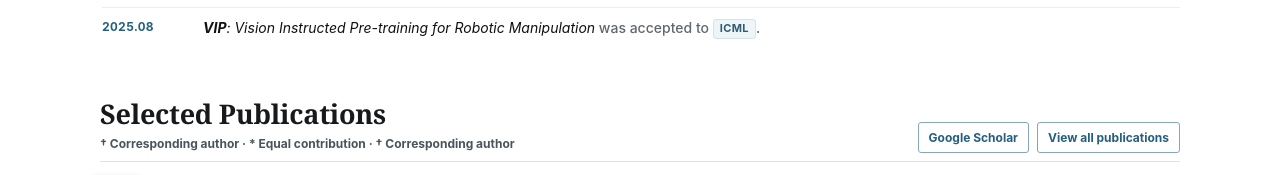
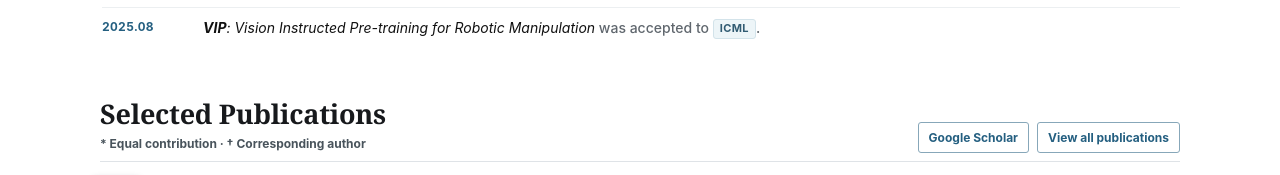
Before and after one commit to TonyXuQAQ/TonyXuQAQ.github.io, a React (Vite) app: page / in a window 1280 px wide. Shown: the part 905-1080 px from the top of the page. Built offline with nearby package versions, Linux system fonts and the light colour scheme.

Commit message:
Deduplicate publication author notes

```diff
--- a/src/components/PublicationsSection.tsx
+++ b/src/components/PublicationsSection.tsx
@@ -21,6 +21,8 @@ const primaryLinkOrder: Record<PublicationResourceLabel, number> = {
   Data: 3,
   Model: 4,
 };
+
+const authorNoteOrder = ["* Equal contribution", "† Corresponding author"];
 
 function orderedPublicationLinks(links: Publication["links"]) {
   return links
@@ -179,8 +181,23 @@ export function PublicationsSection({
         ]
       : [{ title: "", items: visibleItems }];
   const authorNotes = Array.from(
-    new Set(visibleItems.flatMap((item) => (item.authorNote ? [item.authorNote] : []))),
-  );
+    new Set(
+      visibleItems.flatMap((item) =>
+        item.authorNote
+          ? item.authorNote.split(/\s*·\s*/u).filter(Boolean)
+          : [],
+      ),
+    ),
+  ).sort((left, right) => {
+    const leftOrder = authorNoteOrder.indexOf(left);
+    const rightOrder = authorNoteOrder.indexOf(right);
+
+    return (
+      (leftOrder === -1 ? authorNoteOrder.length : leftOrder) -
+        (rightOrder === -1 ? authorNoteOrder.length : rightOrder) ||
+      left.localeCompare(right)
+    );
+  });
 
   if (items.length === 0) {
     return null;
```
Also changed, not shown: src/content/README.md.
